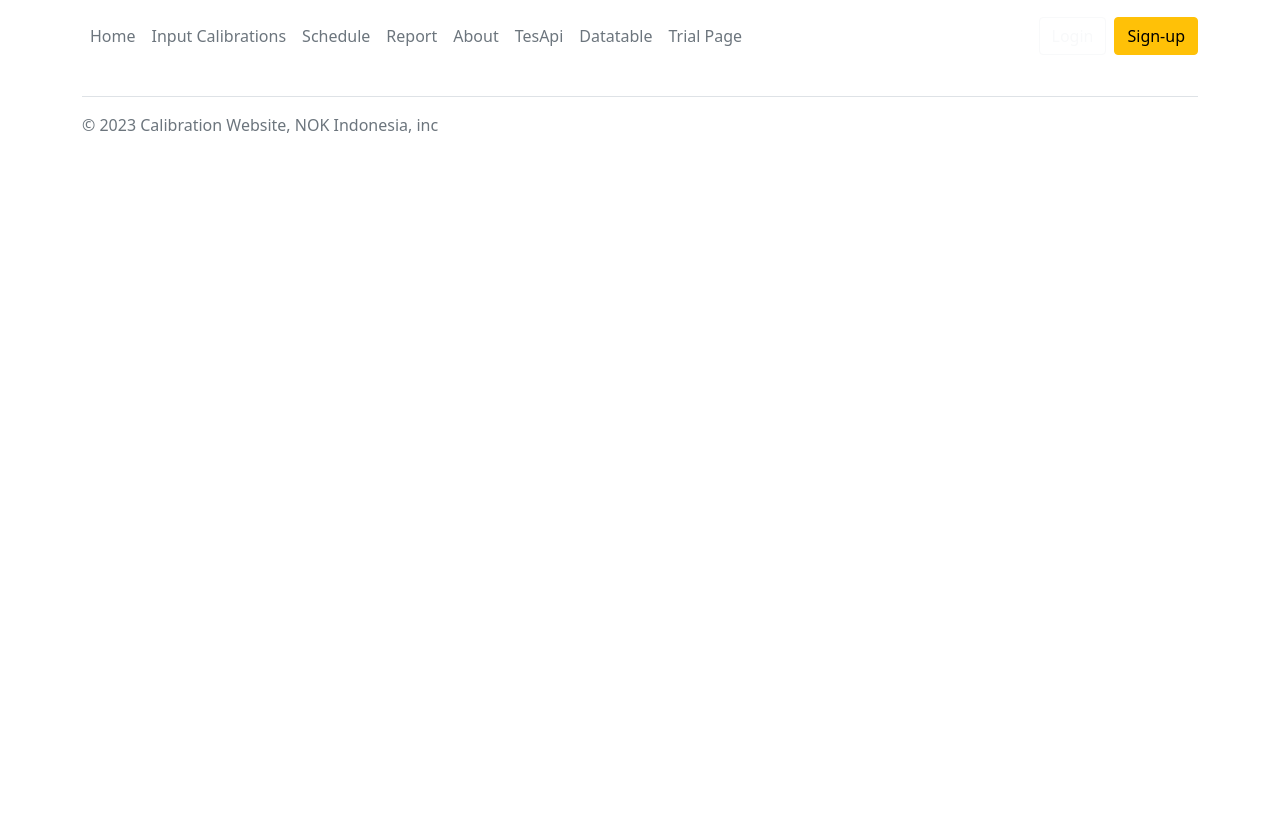
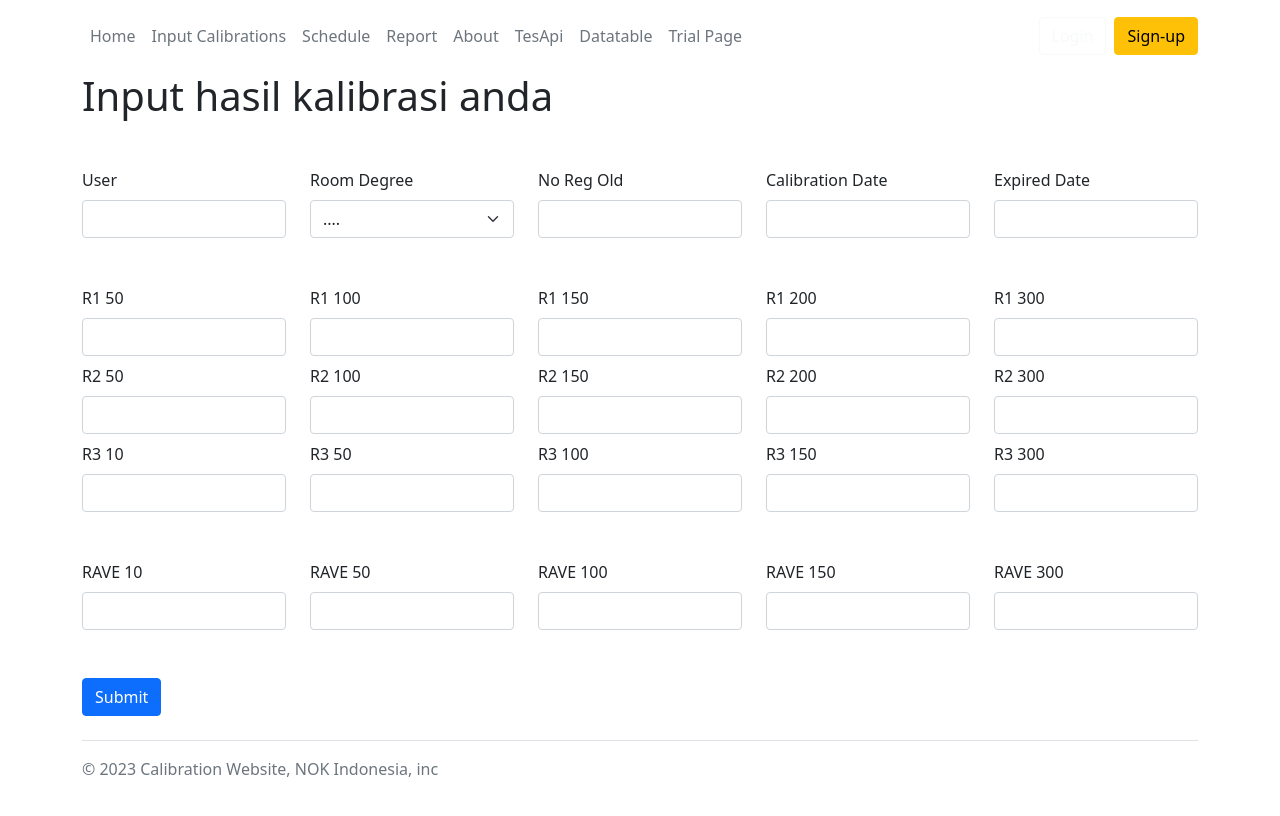
Before and after one commit to Mas-Ade/Calibration-website, a React (Create React App) app: page /Input/form1 in a window 1280 px wide. Shown: the top 816 px of the page. Built offline with nearby package versions, Linux system fonts and the light colour scheme.

Commit message:
penambahan page input data dan improve button

```diff
--- a/src/App.js
+++ b/src/App.js
@@ -2,14 +2,14 @@ import React, { Component } from "react";
 import { Routes, Route } from "react-router-dom";
 import Home from "./Pages/home";
 import About from "./Pages/About";
-import Input from "./Pages/input";
+import Input from "./Pages/menuInput";
 import Report from "./Pages/report";
 import Schedule from "./Pages/schedule";
 import Greetings from "./Pages/greeting";
 import LoginPages from "./Pages/loginPages";
 import DataTables from './Components/datatableDev'
 import Datatables2 from "./Components/funcDatatables2";
-
+import FormInput1 from "./Pages/inputData";
 
 
 // Routes berfungsi sebagai induk untuk menampung semua route
@@ -28,6 +28,7 @@ class App extends Component {
         <Route path="/About" element={ <About /> } />
         <Route path="/table" element={ <DataTables  /> } />
         <Route path="/trialpage" element={ <Datatables2 /> } />
+        <Route path="/Input/form1" element={ <FormInput1 /> } />
       </Routes>
 
     </div>
--- a/src/Pages/greeting.js
+++ b/src/Pages/greeting.js
@@ -1,6 +1,7 @@
 
 import greeting_icon1 from '../Assets/pictures/greeting_icon1.png'
 import { Link } from "react-router-dom";
+import Button from 'react-bootstrap/Button';
 
 
 const Greetings = () => {
@@ -12,7 +13,7 @@ const Greetings = () => {
               <div>  <h1>Bettter Calibration experience with Technology Control Section</h1> </div>
               <div> <h2>We are team of talented designers making websites with Bootstrap</h2></div>
               <div>
-            <button><Link class="btn-get-started scrollto" to="/login">Get Started</Link></button>
+            <Button variant="outline-warning" ><Link class="nav-link px-2 text-secondary" to="/login">Get Started</Link></Button>
 
             </div>
             </div>
--- /dev/null
+++ b/src/Pages/inputData.js
@@ -0,0 +1,184 @@
+import Button from 'react-bootstrap/Button';
+import Col from 'react-bootstrap/Col';
+import Form from 'react-bootstrap/Form';
+import Row from 'react-bootstrap/Row';
+
+function FormInput1() {
+  return (
+
+    <div className='container'>
+
+    <h1 className='mb-5'> Input hasil kalibrasi anda</h1>
+    <Form>
+      {/* <Row className="mb-3">
+        <Form.Group as={Col} controlId="formGridEmail">
+          <Form.Label>Email</Form.Label>
+          <Form.Control type="email" placeholder="Enter email" />
+        </Form.Group>
+
+        <Form.Group as={Col} controlId="formGridPassword">
+          <Form.Label>Password</Form.Label>
+          <Form.Control type="password" placeholder="Password" />
+        </Form.Group>
+      </Row> */}
+
+      {/* <Form.Group className="mb-3" controlId="formGridAddress1">
+        <Form.Label>Address</Form.Label>
+        <Form.Control placeholder="1234 Main St" />
+      </Form.Group>
+
+      <Form.Group className="mb-3" controlId="formGridAddress2">
+        <Form.Label>Address 2</Form.Label>
+        <Form.Control placeholder="Apartment, studio, or floor" />
+      </Form.Group> */}
+
+      <Row className="mb-5">
+        <Form.Group as={Col} controlId="formGridCity">
+          <Form.Label>User</Form.Label>
+          <Form.Control />
+        </Form.Group>
+
+        <Form.Group as={Col} controlId="formGridCity">
+          <Form.Label>Room Degree</Form.Label>
+          <Form.Select defaultValue="Choose...">
+            <option>....</option>
+            <option>21</option>
+            <option>22</option>
+            <option>23</option>
+            <option>24</option>
+          </Form.Select>
+        </Form.Group>
+
+        <Form.Group as={Col} controlId="formGridZip">
+          <Form.Label>No Reg Old</Form.Label>
+          <Form.Control />
+        </Form.Group>
+
+        <Form.Group as={Col} controlId="formGridZip">
+          <Form.Label>Calibration Date</Form.Label>
+          <Form.Control />
+        </Form.Group>
+        <Form.Group as={Col} controlId="formGridZip">
+          <Form.Label>Expired Date</Form.Label>
+          <Form.Control />
+        </Form.Group>
+      </Row>
+
+{/* Group-1 */}
+      <Row className="mb-2">
+        <Form.Group as={Col} controlId="formGridCity">
+          <Form.Label>R1 50</Form.Label>
+          <Form.Control />
+        </Form.Group>
+
+        <Form.Group as={Col} controlId="formGridCity">
+          <Form.Label>R1 100</Form.Label>
+          <Form.Control />
+        </Form.Group>
+
+        <Form.Group as={Col} controlId="formGridCity">
+          <Form.Label>R1 150</Form.Label>
+          <Form.Control />
+        </Form.Group>
+
+        <Form.Group as={Col} controlId="formGridZip">
+          <Form.Label>R1 200</Form.Label>
+          <Form.Control />
+        </Form.Group>
+        <Form.Group as={Col} controlId="formGridZip">
+          <Form.Label>R1 300</Form.Label>
+          <Form.Control />
+        </Form.Group>
+      </Row>
+
+{/* Group-2 */}
+      <Row className="mb-2">
+        <Form.Group as={Col} controlId="formGridCity">
+          <Form.Label>R2 50</Form.Label>
+          <Form.Control />
+        </Form.Group>
+
+        <Form.Group as={Col} controlId="formGridCity">
+          <Form.Label>R2 100</Form.Label>
+          <Form.Control />
+        </Form.Group>
+
+        <Form.Group as={Col} controlId="formGridCity">
+          <Form.Label>R2 150</Form.Label>
+          <Form.Control />
+        </Form.Group>
+
+        <Form.Group as={Col} controlId="formGridZip">
+          <Form.Label>R2 200</Form.Label>
+          <Form.Control />
+        </Form.Group>
+        <Form.Group as={Col} controlId="formGridZip">
+          <Form.Label>R2 300</Form.Label>
+          <Form.Control />
+        </Form.Group>
+      </Row>
+
+{/* Group-3 */}
+      <Row className="mb-5">
+        <Form.Group as={Col} controlId="formGridCity">
+          <Form.Label>R3 10</Form.Label>
+          <Form.Control />
+        </Form.Group>
+
+        <Form.Group as={Col} controlId="formGridCity">
+          <Form.Label>R3 50</Form.Label>
+          <Form.Control />
+        </Form.Group>
+
+        <Form.Group as={Col} controlId="formGridCity">
+          <Form.Label>R3 100</Form.Label>
+          <Form.Control />
+        </Form.Group>
+
+        <Form.Group as={Col} controlId="formGridZip">
+          <Form.Label>R3 150</Form.Label>
+          <Form.Control />
+        </Form.Group>
+        <Form.Group as={Col} controlId="formGridZip">
+          <Form.Label>R3 300</Form.Label>
+          <Form.Control />
+        </Form.Group>
+      </Row>
+
+{/* Group-4 */}
+      <Row className="mb-5">
+        <Form.Group as={Col} controlId="formGridCity">
+          <Form.Label>RAVE 10</Form.Label>
+          <Form.Control />
+        </Form.Group>
+
+        <Form.Group as={Col} controlId="formGridCity">
+          <Form.Label>RAVE 50</Form.Label>
+          <Form.Control />
+        </Form.Group>
+
+        <Form.Group as={Col} controlId="formGridCity">
+          <Form.Label>RAVE 100</Form.Label>
+          <Form.Control />
+        </Form.Group>
+
+        <Form.Group as={Col} controlId="formGridZip">
+          <Form.Label>RAVE 150</Form.Label>
+          <Form.Control />
+        </Form.Group>
+        <Form.Group as={Col} controlId="formGridZip">
+          <Form.Label>RAVE 300</Form.Label>
+          <Form.Control />
+        </Form.Group>
+      </Row>
+
+
+      <Button variant="primary" type="submit">
+        Submit
+      </Button>
+    </Form>
+    </div>
+  );
+}
+
+export default FormInput1;
--- a/src/Pages/loginPages.js
+++ b/src/Pages/loginPages.js
@@ -1,4 +1,8 @@
 import login1 from '../Assets/pictures/login1.jpg';
+import Col from 'react-bootstrap/Col';
+import Form from 'react-bootstrap/Form';
+import Row from 'react-bootstrap/Row';
+import Button from 'react-bootstrap/Button';
 
 const LoginPages = () => {
   return(
@@ -7,14 +11,43 @@ const LoginPages = () => {
 			  <div class="row justify-content-center bor">
 				  <div class="col-md-7 col-lg-5 bg-light shadow p-3 mb-5">
 					  <div class="wrap bg-warning">
-            <div class="card-img mt-2">
-                <img class="img-fluid max-width: 100%" alt="logo dept. NIN" src={login1}></img>
-                </div>
-							  <div class="login-wrap p-4 p-md-5">
+            			<div class="card-img mt-2">
+                			<img class="img-fluid max-width: 100%" alt="logo dept. NIN" src={login1}></img>
+                				</div>
+
+							  <div class="login-wrap p-4 p-md-4">
 			      					<div class="w-100 ">
-			      						<h1 class="mb-4 .fs-2">Login</h1>
+			      						<h1 class="mb-2 text-dark font-weight-bold ">Login</h1>
 			      					</div>
-										<form action="#" class="signin-form ">
+
+									<Form>
+      								<Row className="mb-2">
+        							<Form.Group as={Col} controlId="formGridCity">
+          							<Form.Label>Id User</Form.Label>
+          							<Form.Control />
+
+        							</Form.Group>
+									<Form.Group as={Col} controlId="formGridCity">
+          							<Form.Label>Autorize</Form.Label>
+          							<Form.Select defaultValue="Choose...">
+									<option>....</option>
+									<option>Production</option>
+									<option>Engineering</option>
+									<option>Admin</option>
+
+									</Form.Select>
+									</Form.Group>
+									</Row>
+									<Row className="mb-3">
+        							<Form.Group as={Col} controlId="formGridCity">
+          							<Form.Label>Password</Form.Label>
+          							<Form.Control />
+        							</Form.Group>
+									</Row>
+									<Button variant="primary" type="submit">Login </Button>
+									</Form>
+
+										{/* <form action="#" class="signin-form ">
 			      							<div class="form-group mt-3">
                           <label class="form-control-placeholder" for="username">Username
 			      								<input type="text" class="form-control" value=""></input>
@@ -28,7 +61,7 @@ const LoginPages = () => {
 		            						  <div class="form-group mt-3">
 		            							<button type="submit" class="form-control btn btn-primary rounded submit px-3">Sign In</button>
 		           							 </div>
-		          						</form>
+		          						</form> */}
 		        			</div>
 		      			</div>
 					</div>
--- a/src/Pages/input.js
+++ b/src/Pages/menuInput.js
@@ -7,6 +7,8 @@ import Col from 'react-bootstrap/Col';
 import tempcont3 from '../Assets/pictures/tempcont3.jpg';
 import pressgauge3 from '../Assets/pictures/pressgauge3.jpg';
 import temp_recorder3 from '../Assets/pictures/temp_recorder3.jpg';
+import { Link } from "react-router-dom";
+import Alert from 'react-bootstrap/Alert';
 
 
 
@@ -24,7 +26,9 @@ class Input extends Component {
           Some quick example text to build on the card title and make up the
           bulk of the card's content.
         </Card.Text>
-        <Button variant="primary">Input Data</Button>
+
+
+        <Button variant="outline-primary" ><Link class="nav-link px-2 text-secondary" to="/Input/form1">Input Data</Link></Button>
       </Card.Body>
     </Card>
         </Col>
```
Also changed, not shown: src/Components/funcDatatables2.js (+26 -3 lines), src/Components/searchBar.js.js (added, +76 -0 lines).
